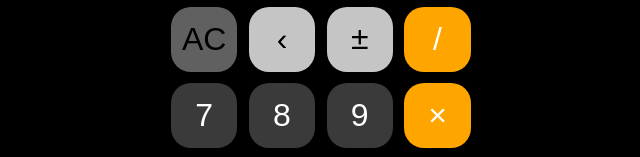
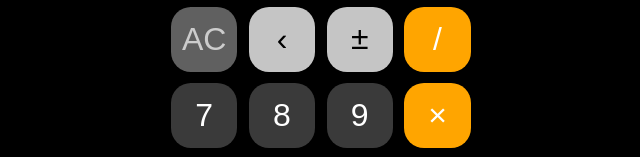
Before and after one commit to filipetkovski/calculator, a plain HTML site: page index.html in a window 1280 px wide. In both pictures the pointer is over the button "AC". Shown: the part 196-353 px from the top of the page, 319-959 px from the left. Drawn offline with Linux system fonts and the light colour scheme.

Commit message:
Add files via upload

```diff
--- a/Css/calculator.css
+++ b/Css/calculator.css
@@ -78,8 +78,9 @@ button:hover {
     opacity: 0.8;
 }
 
-.ac button:hover, .minus-plus button:hover {
+.ac button:hover, .minus-plus1 button:hover, .minus-plus2 button:hover {
     background: #797979;
+    color: white;
 }
 
 .ac button, .minus-plus1 button, .minus-plus2 button {
```
